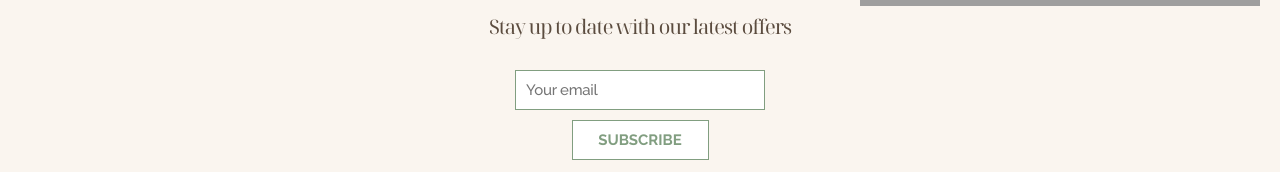
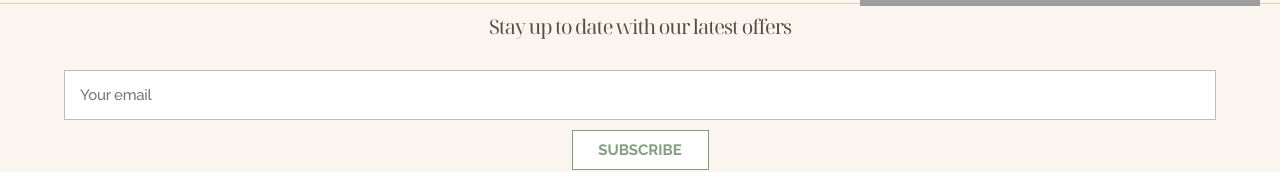
Before and after one commit to Polynomial-B/ibl-website, a SvelteKit app: page / in a window 1280 px wide. Shown: the part 358-530 px from the top of the page. Built offline with nearby package versions, Linux system fonts and the light colour scheme; grey boxes are pictures that could not be loaded.

Commit message:
styling updated

```diff
--- a/src/components/footer.svelte
+++ b/src/components/footer.svelte
@@ -99,7 +99,18 @@
 </footer>
 
 <style>
+	h2::before {
+		content: '';
+		background: #e7ccae;
+		position: absolute;
+		top: -10px;
+		left: 50%;
+		width: 100vw;
+		height: 1px;
+		transform: translateX(-50%);
+	}
 	h2 {
+		position: relative;
 		font-family: 'Noto Serif Display', serif;
 		letter-spacing: -0.44px;
 		color: #5b4c3f;
@@ -113,7 +124,7 @@
 
 	footer {
 		width: 100%;
-		padding: 40px 20px;
+		padding: 40px 0;
 		display: flex;
 		flex-direction: column;
 		align-items: center;
@@ -128,12 +139,12 @@
 		display: flex;
 		flex-direction: column;
 		gap: 10px;
-		width: 250px;
+		width: 90%;
 	}
 
 	.subscribe input {
-		border: 1px solid #819e80;
-		padding: 10px;
+		border: 1px solid #bbb;
+		padding: 15px;
 		font-size: 1rem;
 		font-family: 'Raleway', sans-serif;
 		color: #bbb;
```
